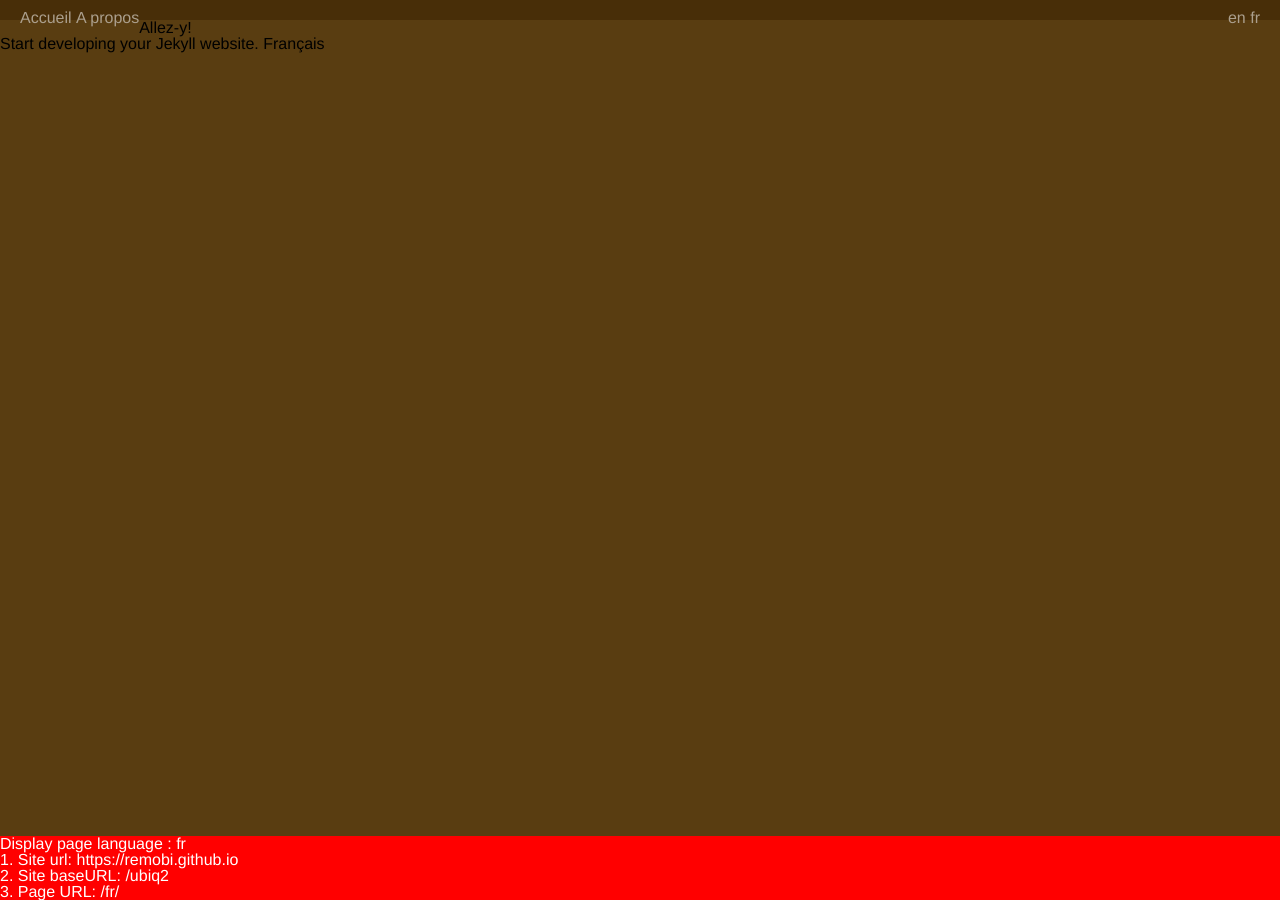
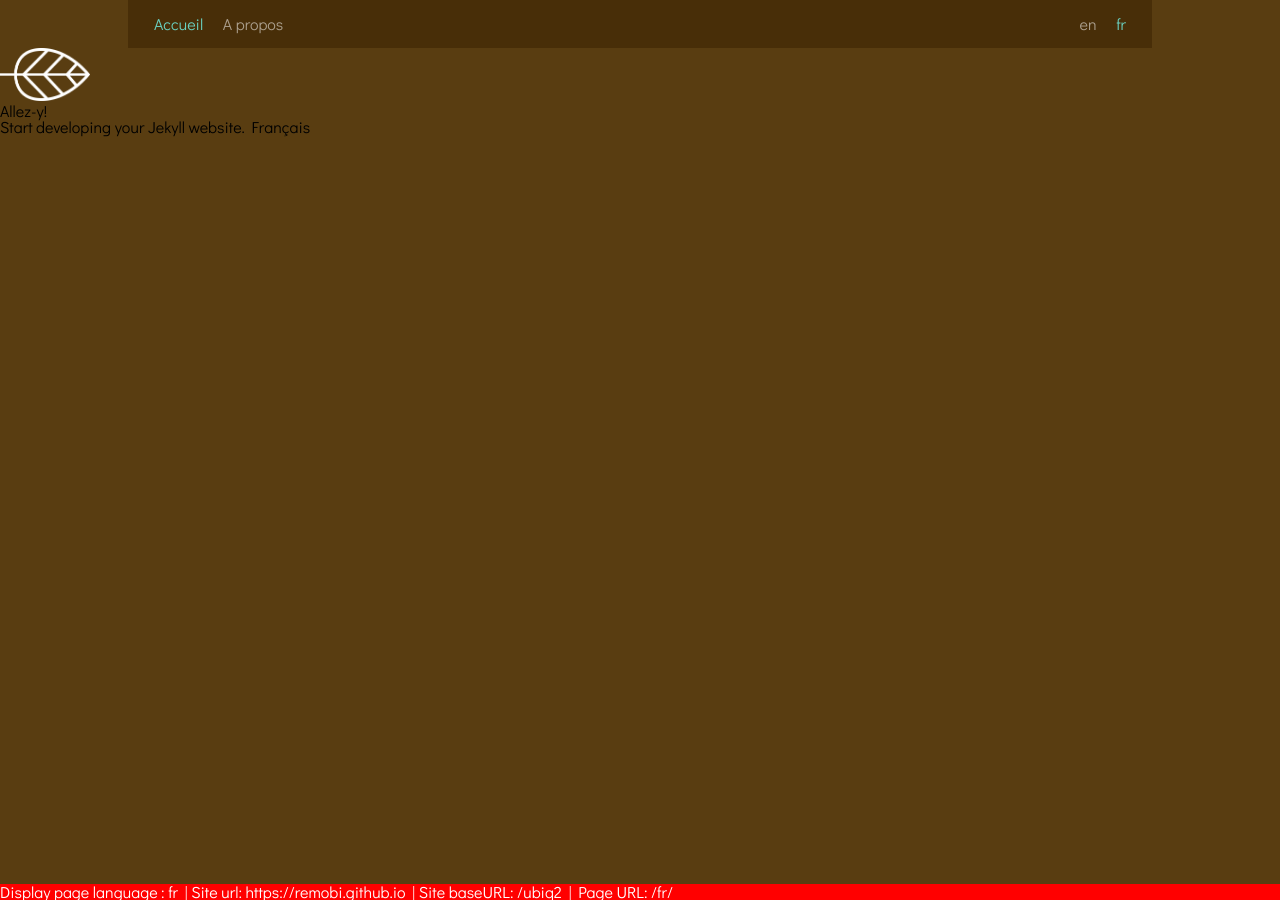
Before and after one commit to remobi/ubiq2, a Jekyll site: the page built from fr/index.md, in a window 1280 px wide. Built offline with Jekyll 4.4.1, drawn with Linux system fonts in a browser that asks for light colours.

Commit message:
Add font ; change font color of active menu and language

```diff
--- a/_includes/footer.html
+++ b/_includes/footer.html
@@ -1,6 +1,6 @@
 <div class="footer">
-      Display page language : {{ page.language }}
-  <br>1. Site url: {{ site.url }}
-  <br>2. Site baseURL: {{ site.baseurl }}
-  <br>3. Page URL: {{ page.url }}
+  Display page language : {{ page.language }}
+  | Site url: {{ site.url }}
+  | Site baseURL: {{ site.baseurl }}
+  | Page URL: {{ page.url }}
 </div>
--- a/_includes/header.html
+++ b/_includes/header.html
@@ -1,22 +1,36 @@
 <header class="header">
+  <nav>
+    <ul class="header-nav">
+      {% assign pages=site.pages | where:"language", page.language | sort: 'menu-precedence' %}
+      {% for node in pages %}
+        {% if page.url == node.url %}
+          <li class="current-page">
+            <a href="{{ site.baseurl }}{{ node.url }}">{{ node.title }}</a>
+          </li>
+        {% else %}
+          <li><a href="{{ site.baseurl }}{{ node.url }}">{{ node.title }}</a></li>
+        {% endif %}
+      {% endfor %}
+    </ul>
+  </nav>
+
   <div>
     <ul class="header-nav-languages">
       {% assign pages=site.pages | where:"language-ref", page.language-ref | sort: 'language' %}
-      {% for page in pages %}
-        <li>
-          <a href="{{ site.baseurl }}{{ page.url }}">{{ page.language }}</a>
-        </li>
+      {% for node in pages %}
+        {% if page.url == node.url %}
+          <li class="current-language">
+            <a href="{{ site.baseurl }}{{ node.url }}">{{ node.language }}</a>
+          </li>
+        {% else %}
+          <li><a href="{{ site.baseurl }}{{ node.url }}">{{ node.language }}</a></li>
+        {% endif %}
       {% endfor %}
     </ul>
   </div>
-  <nav>
-    <ul class="header-nav">
-      {% assign pages=site.pages | where:"language", page.language | sort: 'menu-precedence' %}
-      {% for page in pages %}
-        <li>
-          <a href="{{ site.baseurl }}{{ page.url }}">{{ page.title }}</a>
-        </li>
-      {% endfor %}
-    </ul>
-  </nav>
+
 </header>
+
+<div class="header-logo">
+  <img src="{{ "/assets/img/logo.png" | relative_url }}" alt="Ubqtours">
+</div>
--- a/_layouts/default.html
+++ b/_layouts/default.html
@@ -5,6 +5,8 @@
     <meta name="viewport" content="width=device-width, initial-scale=1">
     <meta charset="utf-8">
     <title>{{ page.title }} - {{ site.title }}</title>
+    <link href="https://fonts.googleapis.com/css?family=Didact+Gothic&display=swap" rel="stylesheet">
+    <link rel="stylesheet" href="{{ "/assets/css/reset.css" | relative_url }}">
     <link rel="stylesheet" href="{{ "/assets/css/main.css" | relative_url }}">
     <link rel="shortcut icon" type="image/png" href="{{ "/assets/img/favicon.png" | relative_url }}">
 
@@ -16,7 +18,9 @@
 
   <body>
     {% include header.html %}
-    {{ content }}
+    <div class="content-container">
+      {{ content }}
+    </div>
     {% include footer.html %}
   </body>
 
--- a/assets/css/main.scss
+++ b/assets/css/main.scss
@@ -1,69 +1,26 @@
 ---
 ---
-// CSS reset
-html, body, div, span, applet, object, iframe,
-h1, h2, h3, h4, h5, h6, p, blockquote, pre,
-a, abbr, acronym, address, big, cite, code,
-del, dfn, em, img, ins, kbd, q, s, samp,
-small, strike, strong, sub, sup, tt, var,
-b, u, i, center, dl, dt, dd, ol, ul, li,
-fieldset, form, label, legend, table, caption,
-tbody, tfoot, thead, tr, th, td, article, aside,
-canvas, details, embed, figure, figcaption, footer,
-header, hgroup, menu, nav, output, ruby, section,
-summary, time, mark, audio, video {
-  margin: 0;
-  padding: 0;
-  border: 0;
-  font: inherit;
-  vertical-align: baseline;
-}
-/* HTML5 display-role reset for older browsers */
-article, aside, details, figcaption, figure,
-footer, header, hgroup, menu, nav, section {
-  display: block;
-}
-body {
-  line-height: 1;
-}
-blockquote, q {
-  quotes: none;
-}
-blockquote:before, blockquote:after,
-q:before, q:after {
-content: '';
-  content: none;
-}
-table {
-  border-collapse: collapse;
-  border-spacing: 0;
-}
-strong, b {
-  font-weight: bold;
-}
-em, i {
-  font-style: italic;
-}
-a img {
-  border: none;
-}
-/* END RESET*/
-
 // @import "main";
 
 /* GLOBAL STYLES */
 html {
-  //font-size: 16px;
+  font-size: 16px;
+
 
 }
-
 body {
-
   background-color: #593d11;
-  font-family: helvetica, arial, sans;
-  line-height: 1;
+  display: flex;
+  flex-direction: column;
+  font-family: 'Didact Gothic', sans-serif;
+  //font-family: helvetica, arial, sans;
+  //line-height: 1;
+  min-height: 100vh;
 }
 
+.content-container {
+  flex-grow: 1;
+}
 
 /* HEADER STYLES */
 .header {
@@ -72,59 +29,80 @@ body {
       color: #ab9f8d;
       //height: 5vh;
       margin: auto;
-      padding: 10px 20px 10px 20px;
+      padding: 16px 16px;
       //position: fixed;
-      //width: 80%;
+      width: 80%;
       //z-index: 20;
 }
 /* (sub) PAGES MENU STYLES */
 .header-nav {
   float: left;
-  //padding: 1vh 0 1vh 0;
+  padding-left: 10px;
 }
 .header-nav > li {
   display: inline-block;
-  //margin-left: 1em;
-  //margin-right: 1em;
+  margin-right: 1em;
 }
 .header-nav a {
   color: #ab9f8d;
   //font-size: 1rem;
-  //font-weight: bold;
   text-decoration: none;
-  //text-transform: uppercase;
 }
 .header-nav a:hover,
-.header-nav a:active {
+.header-nav a:active,
+.current-page a {
   color: #6ad1c1;
 }
+
 
 /* (sub) LANGUAGES MENU STYLES */
 .header-nav-languages {
   float: right;
-  //padding: 1vh 0 1vh 0;
+  padding-right: 10px;
 }
 .header-nav-languages > li {
   display: inline-block;
-  //margin-left: 1em;
-  //margin-right: 1em;
+  margin-left: 1em;
   //border: 1px solid;
   //border-radius: 5px;
-  //padding: 2px;
-  //text-align: center;
-  //width: 1em;
 }
 .header-nav-languages a {
   color: #ab9f8d;
   //font-size: 1rem;
-  //font-weight: bold;
   text-decoration: none;
-  //text-transform: uppercase;
 }
 .header-nav-languages a:hover,
-.header-nav-languages a:active {
+.header-nav-languages a:active,
+.current-language a {
   color: #6ad1c1;
 }
+
+/* LOGO STYLES */
+
+.header-logo {
+
+  //bottom:50px;
+  //height:10vh;
+  //padding-top: 10px;
+  //position:absolute;
+  position: relative;
+  text-align: left;
+  /*transform: translate(-50%, -50%);*/
+  //width: 10vh;
+}
+.header-logo:hover,
+.header-logo:active {
+  opacity: 0.75;
+}
+.header-logo img {
+  width: 10vh;
+}
+
+
+//.header-logo:hover {
+//  opacity: 0.5;
+//}
+
 
 /* FOOTER STYLES */
 
@@ -138,8 +116,6 @@ body {
   text-align: left;
 }
 
-//.header-logo:hover {
-//  opacity: 0.5;
-//}
+
 
 /* specific STYLES */
--- /dev/null
+++ b/assets/css/reset.scss
@@ -0,0 +1,50 @@
+---
+---
+// CSS reset
+html, body, div, span, applet, object, iframe,
+h1, h2, h3, h4, h5, h6, p, blockquote, pre,
+a, abbr, acronym, address, big, cite, code,
+del, dfn, em, img, ins, kbd, q, s, samp,
+small, strike, strong, sub, sup, tt, var,
+b, u, i, center, dl, dt, dd, ol, ul, li,
+fieldset, form, label, legend, table, caption,
+tbody, tfoot, thead, tr, th, td, article, aside,
+canvas, details, embed, figure, figcaption, footer,
+header, hgroup, menu, nav, output, ruby, section,
+summary, time, mark, audio, video {
+  margin: 0;
+  padding: 0;
+  border: 0;
+  font: inherit;
+  vertical-align: baseline;
+}
+/* HTML5 display-role reset for older browsers */
+article, aside, details, figcaption, figure,
+footer, header, hgroup, menu, nav, section {
+  display: block;
+}
+body {
+  line-height: 1;
+}
+blockquote, q {
+  quotes: none;
+}
+blockquote:before, blockquote:after,
+q:before, q:after {
+content: '';
+  content: none;
+}
+table {
+  border-collapse: collapse;
+  border-spacing: 0;
+}
+strong, b {
+  font-weight: bold;
+}
+em, i {
+  font-style: italic;
+}
+a img {
+  border: none;
+}
+/* END RESET*/
```
Also changed, not shown: README.md, 2 other files.
